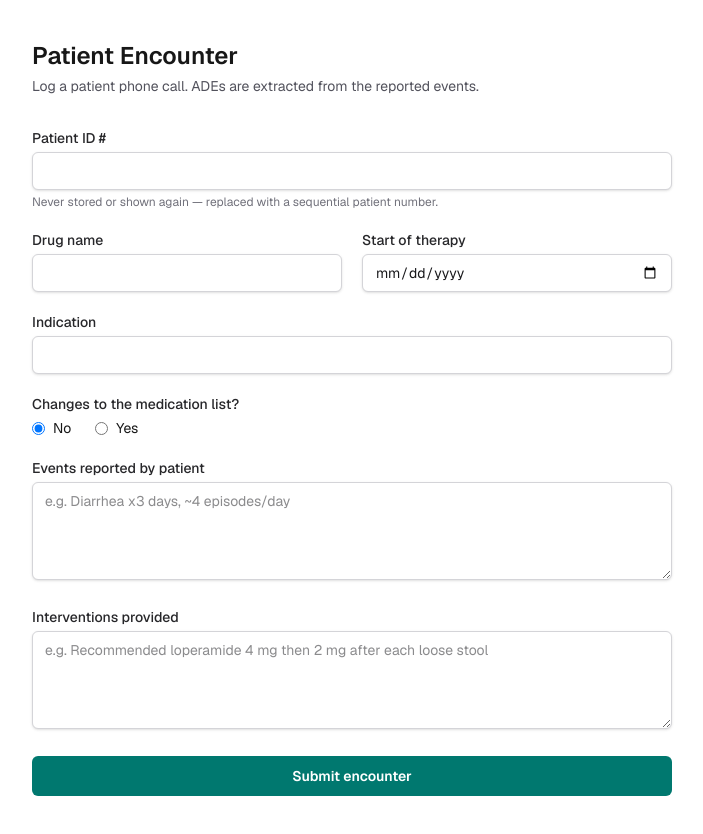
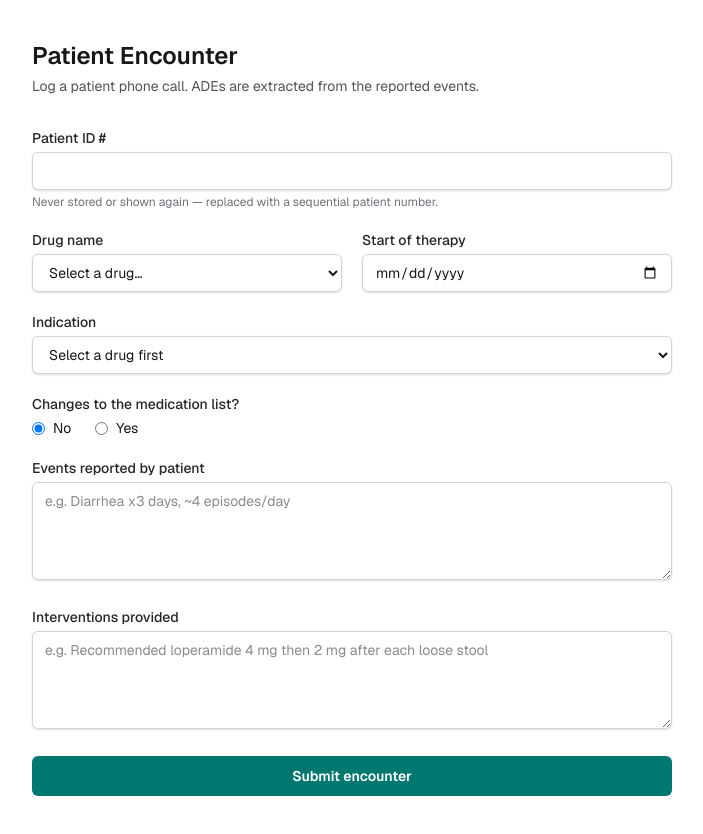
Before and after one commit to lopezls/ADE-Normalizer, a Next.js app: page / in a window 1280 px wide. Shown: the whole page, without its empty margins (288-991 px from the left). Built offline with nearby package versions, Linux system fonts and the light colour scheme.

Commit message:
Add drug and indication selection to EncounterForm; implement validation

```diff
--- a/app/actions.ts
+++ b/app/actions.ts
@@ -1,6 +1,7 @@
 "use server";
 
 import { ensureSchema, getSql } from "@/lib/db";
+import { isValidPair } from "@/lib/drugs";
 import {
   formatSummary,
   hashPatientId,
@@ -32,6 +33,8 @@ export async function submitEncounter(
   if (!input.patientId) return { status: "error", message: "Patient ID is required." };
   if (!input.drugName) return { status: "error", message: "Drug name is required." };
   if (!input.indication) return { status: "error", message: "Indication is required." };
+  if (!isValidPair(input.drugName, input.indication))
+    return { status: "error", message: "Select a valid drug and indication." };
   if (input.therapyStart && !/^\d{4}-\d{2}-\d{2}$/.test(input.therapyStart))
     return { status: "error", message: "Start of therapy is not a valid date." };
   if (input.medChanges && !input.medChangesDetails)
--- a/components/EncounterForm.tsx
+++ b/components/EncounterForm.tsx
@@ -2,6 +2,7 @@
 
 import { useActionState, useState } from "react";
 import { submitEncounter, type FormState } from "@/app/actions";
+import { DRUGS, DRUG_INDICATIONS, type DrugName } from "@/lib/drugs";
 
 const field =
   "w-full rounded-md border border-zinc-300 bg-white px-3 py-2 text-sm text-zinc-900 shadow-sm focus:border-teal-600 focus:outline-none focus:ring-2 focus:ring-teal-600/30 dark:border-zinc-700 dark:bg-zinc-900 dark:text-zinc-100";
@@ -13,6 +14,7 @@ export default function EncounterForm() {
     { status: "idle" },
   );
   const [medChanges, setMedChanges] = useState("no");
+  const [drug, setDrug] = useState<DrugName | "">("");
   const [dismissed, setDismissed] = useState<number | null>(null);
   const [copied, setCopied] = useState(false);
 
@@ -32,7 +34,14 @@ export default function EncounterForm() {
 
   return (
     <>
-      <form action={action} className="space-y-5">
+      <form
+        action={action}
+        onReset={() => {
+          setDrug("");
+          setMedChanges("no");
+        }}
+        className="space-y-5"
+      >
         <div>
           <label className={label} htmlFor="patientId">Patient ID #</label>
           <input id="patientId" name="patientId" required autoComplete="off" className={field} />
@@ -44,7 +53,19 @@ export default function EncounterForm() {
         <div className="grid gap-5 sm:grid-cols-2">
           <div>
             <label className={label} htmlFor="drugName">Drug name</label>
-            <input id="drugName" name="drugName" required className={field} />
+            <select
+              id="drugName"
+              name="drugName"
+              required
+              value={drug}
+              onChange={(e) => setDrug(e.target.value as DrugName | "")}
+              className={field}
+            >
+              <option value="" disabled>Select a drug…</option>
+              {DRUGS.map((d) => (
+                <option key={d} value={d}>{d}</option>
+              ))}
+            </select>
           </div>
           <div>
             <label className={label} htmlFor="therapyStart">Start of therapy</label>
@@ -54,7 +75,23 @@ export default function EncounterForm() {
 
         <div>
           <label className={label} htmlFor="indication">Indication</label>
-          <input id="indication" name="indication" required className={field} />
+          <select
+            key={drug}
+            id="indication"
+            name="indication"
+            required
+            disabled={!drug}
+            defaultValue=""
+            className={field}
+          >
+            <option value="" disabled>
+              {drug ? "Select an indication…" : "Select a drug first"}
+            </option>
+            {drug &&
+              DRUG_INDICATIONS[drug].map((i) => (
+                <option key={i} value={i}>{i}</option>
+              ))}
+          </select>
         </div>
 
         <fieldset>
--- /dev/null
+++ b/lib/drugs.ts
@@ -0,0 +1,25 @@
+export const DRUG_INDICATIONS = {
+  Dupixent: [
+    "Atopic dermatitis",
+    "Chronic obstructive pulmonary disease",
+    "Asthma",
+  ],
+  Nemluvio: ["Atopic dermatitis", "Prurigo nodularis"],  Jascayd: [
+    "Pulmonary fibrosis",
+    "Idiopathic pulmonary fibrosis",
+    "Interstitial lung disease",
+  ],
+  Tymlos: ["Osteoporosis"],
+  Rezdiffra: ["Noncirrhotic metabolic dysfunction-associated steatohepatitis"],
+} as const satisfies Record<string, readonly string[]>;
+
+export type DrugName = keyof typeof DRUG_INDICATIONS;
+
+export const DRUGS = Object.keys(DRUG_INDICATIONS) as DrugName[];
+
+export function isValidPair(drug: string, indication: string) {
+  return (
+    Object.hasOwn(DRUG_INDICATIONS, drug) &&
+    (DRUG_INDICATIONS[drug as DrugName] as readonly string[]).includes(indication)
+  );
+}
```
